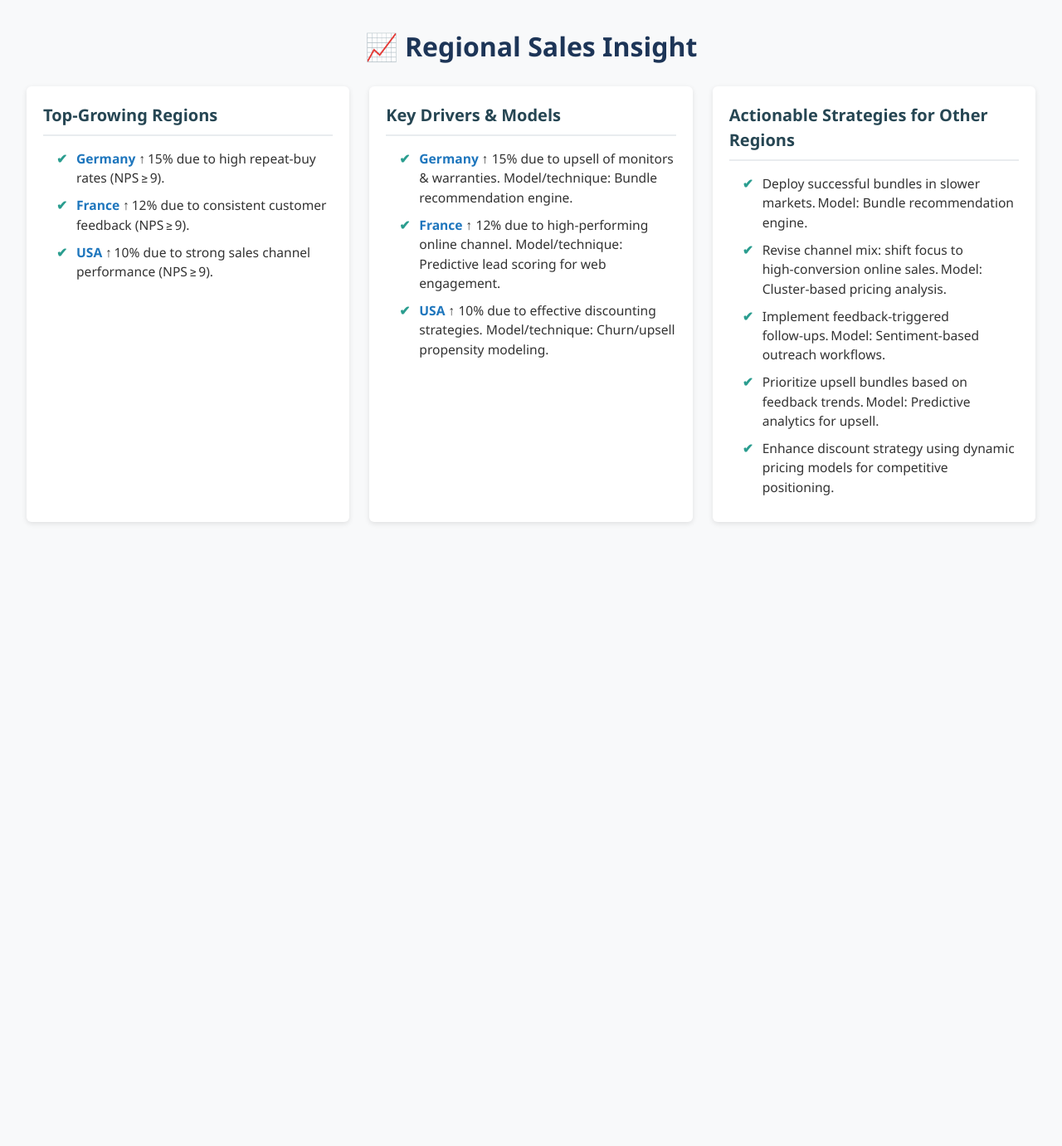
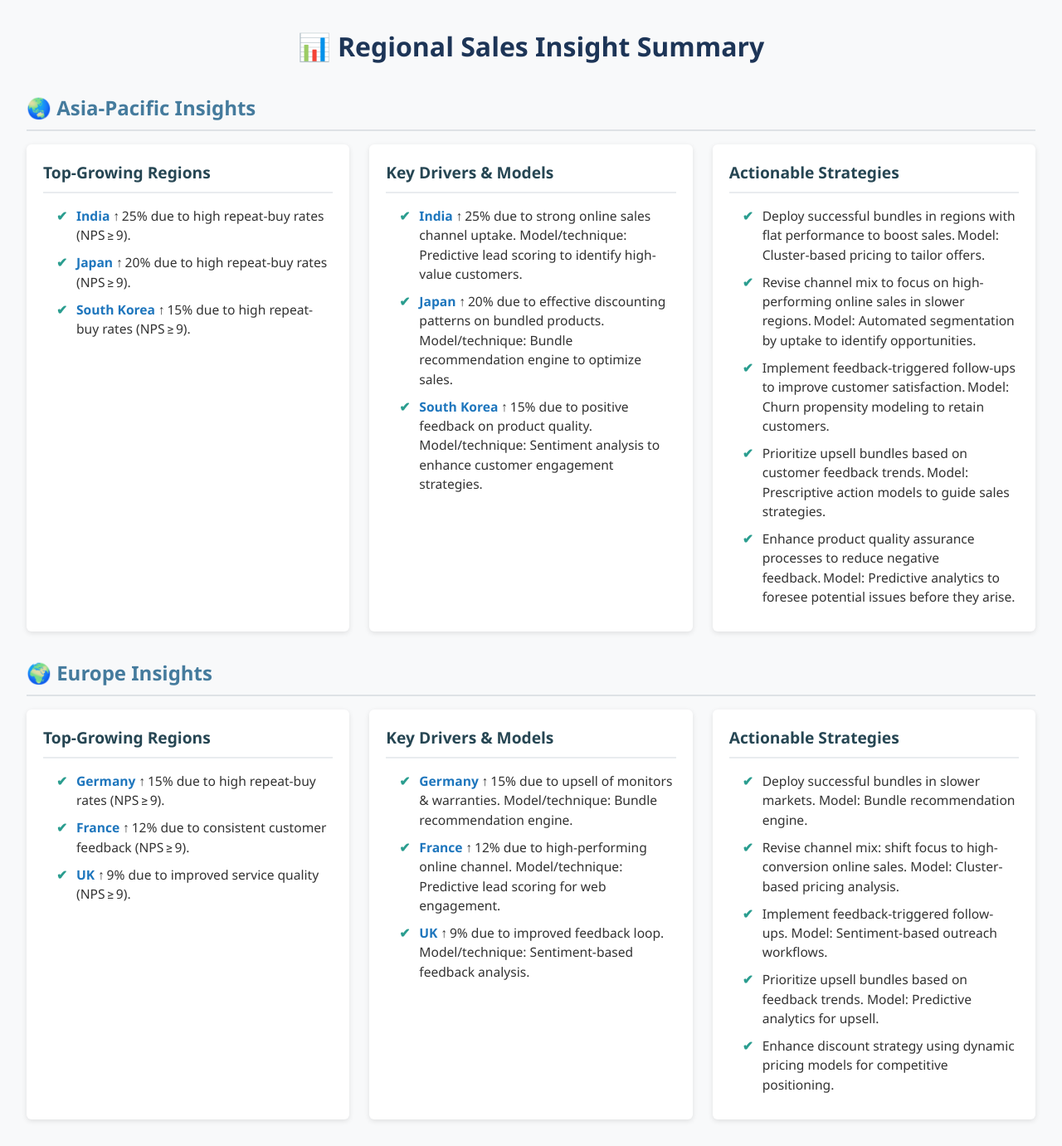
Before and after one commit to bhartijain-12/monday-item-update-app, a Flask app: page / in a window 1280 px wide. Shown: the whole page at 83% size. Before the commit the page ends 631 px from the top, so only its background shows below. Run offline with Flask 3, Linux system fonts and the light colour scheme.

Commit message:
Update index.html

```diff
--- a/templates/index.html
+++ b/templates/index.html
@@ -5,7 +5,6 @@
   <meta name="viewport" content="width=device-width, initial-scale=1">
   <title>Sales Insight Summary</title>
   <style>
-    /* Global reset & basic typography */
     * { box-sizing: border-box; margin: 0; padding: 0; }
     body {
       font-family: "Segoe UI", Roboto, sans-serif;
@@ -20,11 +19,18 @@
       margin-bottom: 1rem;
       text-align: center;
     }
-    /* Grid for cards; single column by default, 3-column on wide screens */
+    h2 {
+      font-size: 1.5rem;
+      color: #457b9d;
+      margin-top: 2rem;
+      margin-bottom: 1rem;
+      border-bottom: 2px solid #dee2e6;
+      padding-bottom: 0.5rem;
+    }
     .cards {
       display: grid;
       grid-gap: 1.5rem;
-      margin-top: 1.5rem;
+      margin-top: 1rem;
     }
     @media (min-width: 768px) {
       .cards { grid-template-columns: repeat(3, 1fr); }
@@ -37,9 +43,9 @@
       display: flex;
       flex-direction: column;
     }
-    .card h2 {
+    .card h3 {
       margin-bottom: 1rem;
-      font-size: 1.25rem;
+      font-size: 1.2rem;
       color: #264653;
       border-bottom: 2px solid #e9ecef;
       padding-bottom: 0.5rem;
@@ -54,7 +60,6 @@
       margin-bottom: 0.6rem;
       font-size: 0.975rem;
     }
-    /* Custom bullet icons using CSS ::before */
     .card li::before {
       content: "✔";
       position: absolute;
@@ -62,7 +67,6 @@
       color: #2a9d8f;
       font-weight: bold;
     }
-    /* Subtle highlighting for region names and key terms */
     .highlight {
       font-weight: bold;
       color: #1e76bd;
@@ -70,34 +74,72 @@
   </style>
 </head>
 <body>
-  <h1>📈 Regional Sales Insight</h1>
+  <h1>📊 Regional Sales Insight Summary</h1>
+
+  <!-- Asia-Pacific Section -->
+  <h2>🌏 Asia-Pacific Insights</h2>
   <section class="cards">
 
     <article class="card">
-      <h2>Top‑Growing Regions</h2>
+      <h3>Top‑Growing Regions</h3>
       <ul>
-        <li><span class="highlight">Germany</span> ↑ 15% due to high repeat-buy rates (NPS ≥ 9).</li>
-        <li><span class="highlight">France</span> ↑ 12% due to consistent customer feedback (NPS ≥ 9).</li>
-        <li><span class="highlight">USA</span> ↑ 10% due to strong sales channel performance (NPS ≥ 9).</li>
+        <li><span class="highlight">India</span> ↑ 25% due to high repeat-buy rates (NPS ≥ 9).</li>
+        <li><span class="highlight">Japan</span> ↑ 20% due to high repeat-buy rates (NPS ≥ 9).</li>
+        <li><span class="highlight">South Korea</span> ↑ 15% due to high repeat-buy rates (NPS ≥ 9).</li>
       </ul>
     </article>
 
     <article class="card">
-      <h2>Key Drivers & Models</h2>
+      <h3>Key Drivers & Models</h3>
       <ul>
-        <li><span class="highlight">Germany</span> ↑ 15% due to upsell of monitors & warranties. Model/technique: Bundle recommendation engine.</li>
-        <li><span class="highlight">France</span> ↑ 12% due to high‑performing online channel. Model/technique: Predictive lead scoring for web engagement.</li>
-        <li><span class="highlight">USA</span> ↑ 10% due to effective discounting strategies. Model/technique: Churn/upsell propensity modeling.</li>
+        <li><span class="highlight">India</span> ↑ 25% due to strong online sales channel uptake. Model/technique: Predictive lead scoring to identify high-value customers.</li>
+        <li><span class="highlight">Japan</span> ↑ 20% due to effective discounting patterns on bundled products. Model/technique: Bundle recommendation engine to optimize sales.</li>
+        <li><span class="highlight">South Korea</span> ↑ 15% due to positive feedback on product quality. Model/technique: Sentiment analysis to enhance customer engagement strategies.</li>
       </ul>
     </article>
 
     <article class="card">
-      <h2>Actionable Strategies for Other Regions</h2>
+      <h3>Actionable Strategies</h3>
       <ul>
-        <li>Deploy successful bundles in slower markets. Model: Bundle recommendation engine.</li>
-        <li>Revise channel mix: shift focus to high‑conversion online sales. Model: Cluster-based pricing analysis.</li>
-        <li>Implement feedback‑triggered follow‑ups. Model: Sentiment‑based outreach workflows.</li>
-        <li>Prioritize upsell bundles based on feedback trends. Model: Predictive analytics for upsell.</li>
+        <li>Deploy successful bundles in regions with flat performance to boost sales. Model: Cluster-based pricing to tailor offers.</li>
+        <li>Revise channel mix to focus on high-performing online sales in slower regions. Model: Automated segmentation by uptake to identify opportunities.</li>
+        <li>Implement feedback-triggered follow-ups to improve customer satisfaction. Model: Churn propensity modeling to retain customers.</li>
+        <li>Prioritize upsell bundles based on customer feedback trends. Model: Prescriptive action models to guide sales strategies.</li>
+        <li>Enhance product quality assurance processes to reduce negative feedback. Model: Predictive analytics to foresee potential issues before they arise.</li>
+      </ul>
+    </article>
+
+  </section>
+
+  <!-- Europe Section -->
+  <h2>🌍 Europe Insights</h2>
+  <section class="cards">
+
+    <article class="card">
+      <h3>Top‑Growing Regions</h3>
+      <ul>
+        <li><span class="highlight">Germany</span> ↑ 15% due to high repeat-buy rates (NPS ≥ 9).</li>
+        <li><span class="highlight">France</span> ↑ 12% due to consistent customer feedback (NPS ≥ 9).</li>
+        <li><span class="highlight">UK</span> ↑ 9% due to improved service quality (NPS ≥ 9).</li>
+      </ul>
+    </article>
+
+    <article class="card">
+      <h3>Key Drivers & Models</h3>
+      <ul>
+        <li><span class="highlight">Germany</span> ↑ 15% due to upsell of monitors & warranties. Model/technique: Bundle recommendation engine.</li>
+        <li><span class="highlight">France</span> ↑ 12% due to high-performing online channel. Model/technique: Predictive lead scoring for web engagement.</li>
+        <li><span class="highlight">UK</span> ↑ 9% due to improved feedback loop. Model/technique: Sentiment-based feedback analysis.</li>
+      </ul>
+    </article>
+
+    <article class="card">
+      <h3>Actionable Strategies</h3>
+      <ul>
+        <li>Deploy successful bundles in slower markets. Model: Bundle recommendation engine.</li>
+        <li>Revise channel mix: shift focus to high-conversion online sales. Model: Cluster-based pricing analysis.</li>
+        <li>Implement feedback-triggered follow-ups. Model: Sentiment-based outreach workflows.</li>
+        <li>Prioritize upsell bundles based on feedback trends. Model: Predictive analytics for upsell.</li>
         <li>Enhance discount strategy using dynamic pricing models for competitive positioning.</li>
       </ul>
     </article>
```
